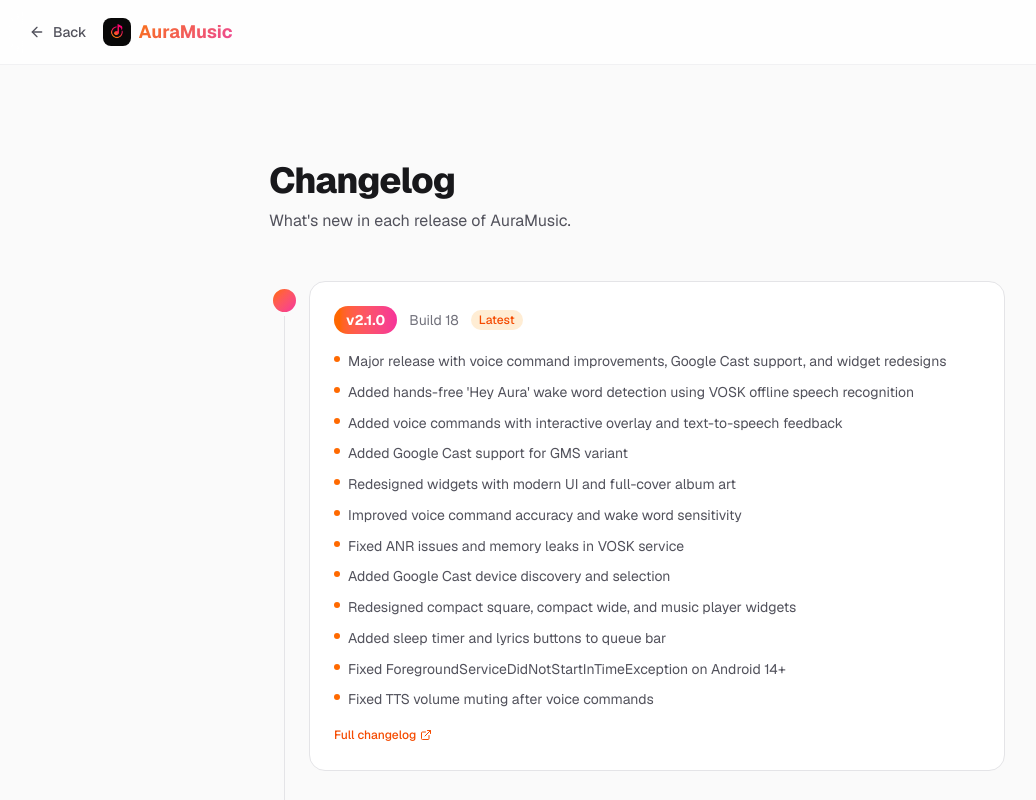
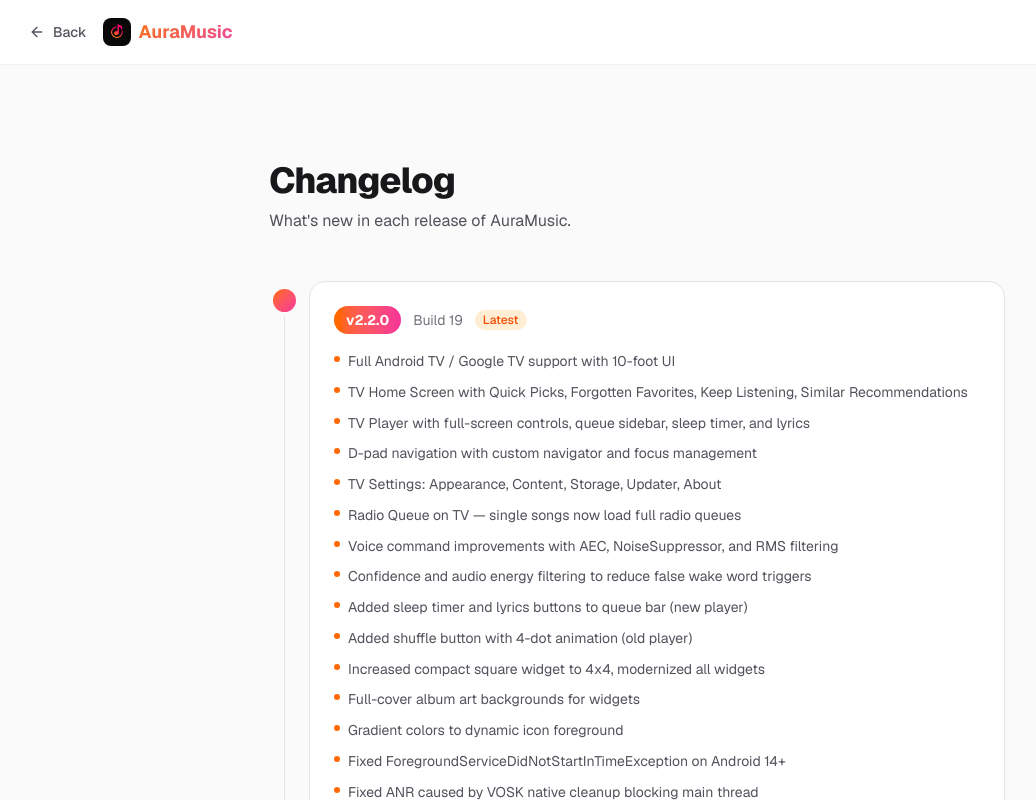
Before and after one commit to TeamAuraMusic/AuraMusicSite, a Next.js app: page /changelog in a window 1280 px wide. Shown: the top 800 px of the page, without its empty margins (3-1039 px from the left). Built offline with nearby package versions, Linux system fonts and the light colour scheme.

Commit message:
Add TV APK variant to download modal, update changelog to v2.2.0

```diff
--- a/src/app/changelog/page.tsx
+++ b/src/app/changelog/page.tsx
@@ -4,29 +4,34 @@
 
 const releases = [
   {
+    version: "v2.2.0",
+    build: "Build 19",
+    date: "Latest",
+    changes: [
+      "Full Android TV / Google TV support with 10-foot UI",
+      "TV Home Screen with Quick Picks, Forgotten Favorites, Keep Listening, Similar Recommendations",
+      "TV Player with full-screen controls, queue sidebar, sleep timer, and lyrics",
+      "D-pad navigation with custom navigator and focus management",
+      "TV Settings: Appearance, Content, Storage, Updater, About",
+      "Radio Queue on TV — single songs now load full radio queues",
+      "Voice command improvements with AEC, NoiseSuppressor, and RMS filtering",
+      "Confidence and audio energy filtering to reduce false wake word triggers",
+      "Added sleep timer and lyrics buttons to queue bar (new player)",
+      "Added shuffle button with 4-dot animation (old player)",
+      "Increased compact square widget to 4x4, modernized all widgets",
+      "Full-cover album art backgrounds for widgets",
+      "Gradient colors to dynamic icon foreground",
+      "Fixed ForegroundServiceDidNotStartInTimeException on Android 14+",
+      "Fixed ANR caused by VOSK native cleanup blocking main thread",
+      "Fixed VOSK detector memory leaks and false wake word triggers",
+      "Fixed TV compilation errors, navigation focus, and white screen issues",
+    ],
+    compareUrl:
+      "https://github.com/TeamAuraMusic/AuraMusic/compare/v2.1.0...v2.2.0",
+  },
+  {
     version: "v2.1.0",
     build: "Build 18",
-    date: "Latest",
-    changes: [
-      "Major release with voice command improvements, Google Cast support, and widget redesigns",
-      "Added hands-free 'Hey Aura' wake word detection using VOSK offline speech recognition",
-      "Added voice commands with interactive overlay and text-to-speech feedback",
-      "Added Google Cast support for GMS variant",
-      "Redesigned widgets with modern UI and full-cover album art",
-      "Improved voice command accuracy and wake word sensitivity",
-      "Fixed ANR issues and memory leaks in VOSK service",
-      "Added Google Cast device discovery and selection",
-      "Redesigned compact square, compact wide, and music player widgets",
-      "Added sleep timer and lyrics buttons to queue bar",
-      "Fixed ForegroundServiceDidNotStartInTimeException on Android 14+",
-      "Fixed TTS volume muting after voice commands",
-    ],
-    compareUrl:
-      "https://github.com/TeamAuraMusic/AuraMusic/compare/2.0.0...v2.1.0",
-  },
-  {
-    version: "v2.0.0",
-    build: "Build 17",
     date: "",
     changes: [
       "Major release with significant UI/UX improvements and bug fixes",
--- a/src/app/page.tsx
+++ b/src/app/page.tsx
@@ -47,6 +47,8 @@
     "https://github.com/TeamAuraMusic/AuraMusic/releases/latest/download/AuraMusic.apk",
   cast:
     "https://github.com/TeamAuraMusic/AuraMusic/releases/latest/download/AuraMusic-with-Google-Cast.apk",
+  tv:
+    "https://github.com/TeamAuraMusic/AuraMusic/releases/latest/download/AuraMusic-TV.apk",
 };
 
 function TelegramIcon({ className }: { className?: string }) {
@@ -206,7 +208,7 @@
   isOpen: boolean;
   onClose: () => void;
 }) {
-  const [variant, setVariant] = useState<"standard" | "cast">("standard");
+  const [variant, setVariant] = useState<"standard" | "cast" | "tv">("standard");
 
   if (!isOpen) return null;
 
@@ -276,6 +278,28 @@
               <p className="text-xs text-zinc-500 dark:text-zinc-400">
                 Includes Google Cast support. Requires Google Mobile Services
                 (GMS).
+              </p>
+            </div>
+          </label>
+          <label
+            className={`flex items-start gap-3 p-4 rounded-xl border-2 cursor-pointer transition-all ${
+              variant === "tv"
+                ? "border-orange-500 bg-orange-50 dark:bg-orange-500/10"
+                : "border-zinc-200 dark:border-zinc-700 hover:border-zinc-300"
+            }`}
+          >
+            <input
+              type="radio"
+              name="variant"
+              value="tv"
+              checked={variant === "tv"}
+              onChange={(e) => setVariant(e.target.value as "tv")}
+              className="mt-1"
+            />
+            <div>
+              <p className="font-semibold">Android TV</p>
+              <p className="text-xs text-zinc-500 dark:text-zinc-400">
+                TV-optimized with 10-foot UI and D-pad navigation.
               </p>
             </div>
           </label>
@@ -355,7 +379,7 @@
             <ScrollReveal>
               <div className="inline-flex items-center gap-2 px-3 py-1 mb-6 text-xs font-medium rounded-full bg-gradient-to-r from-orange-500 to-pink-500 text-white shadow-md">
                 <span className="w-3 h-3 rounded-full bg-white/20 flex items-center justify-center text-[8px] font-bold">N</span>
-                                v2.1.0 — Voice Commands & Cast Support
+                                v2.2.0 — Android TV & TV Support
               </div>
             </ScrollReveal>
             <ScrollReveal delay={100}>
```
